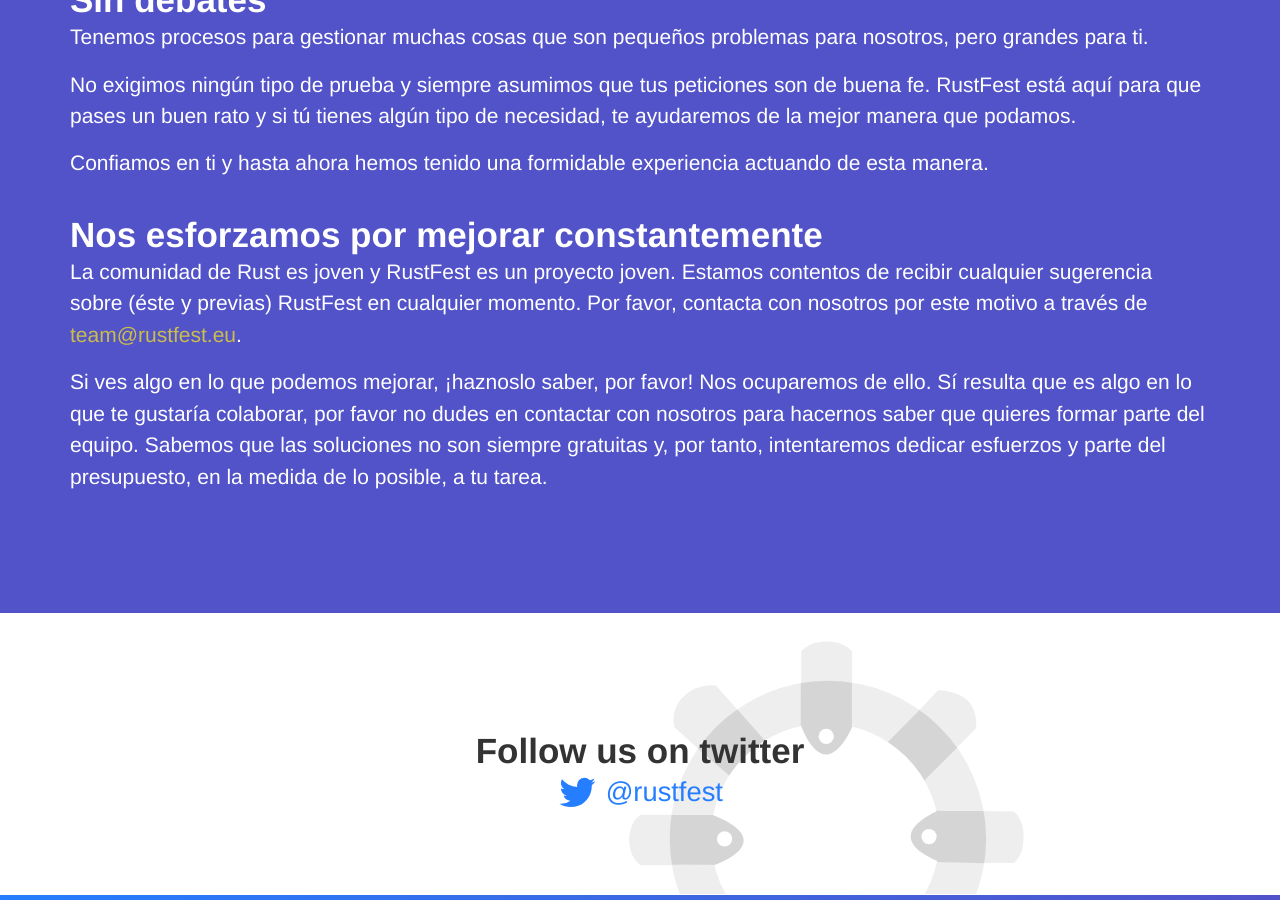
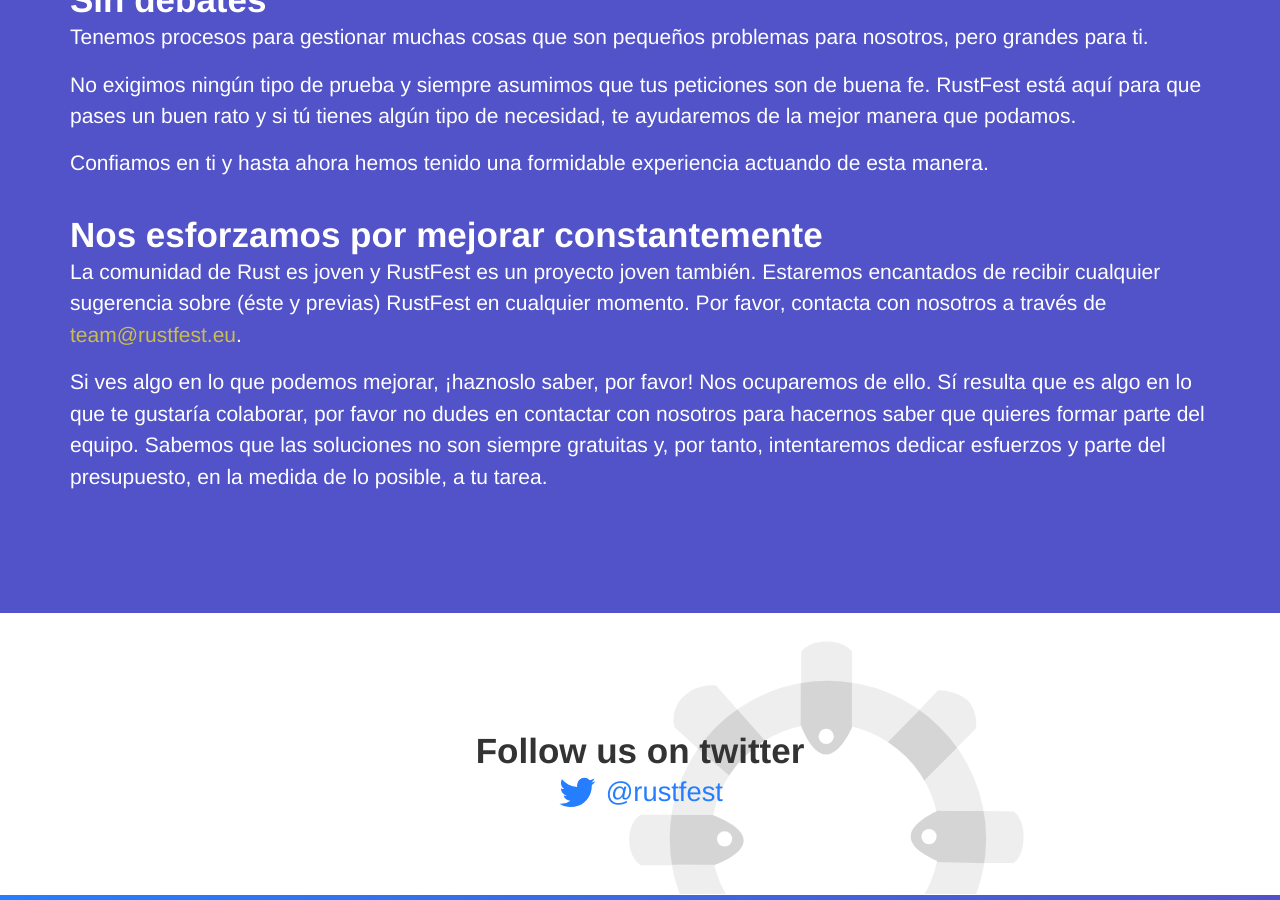
Before and after one commit to RustFestEU/barcelona.rustfest.eu, a Jekyll site: the page built from diversity.es.md, in a window 1280 px wide and 900 px high, scrolled down 1910 px. Built offline with Jekyll 4.4.1, drawn with Linux system fonts in a browser that asks for light colours; nearby versions of some CDN libraries.

Commit message:
Update diversity.es.md
Co-Authored-By: Roberto Huertas <roberto.huertas@outlook.com>

```diff
--- a/diversity.es.md
+++ b/diversity.es.md
@@ -51,6 +51,6 @@
 
 ## Nos esforzamos por mejorar constantemente
 
-La comunidad de Rust es joven y RustFest es un proyecto joven. Estamos contentos de recibir cualquier sugerencia sobre (éste y previas) RustFest en cualquier momento. Por favor, contacta con nosotros por este motivo a través de [team@rustfest.eu](mailto:team@rustfest.eu).
+La comunidad de Rust es joven y RustFest es un proyecto joven también. Estaremos encantados de recibir cualquier sugerencia sobre (éste y previas) RustFest en cualquier momento. Por favor, contacta con nosotros a través de [team@rustfest.eu](mailto:team@rustfest.eu).
 
 Si ves algo en lo que podemos mejorar, ¡haznoslo saber, por favor! Nos ocuparemos de ello. Sí resulta que es algo en lo que te gustaría colaborar, por favor no dudes en contactar con nosotros para hacernos saber que quieres formar parte del equipo. Sabemos que las soluciones no son siempre gratuitas y, por tanto, intentaremos dedicar esfuerzos y parte del presupuesto, en la medida de lo posible, a tu tarea.
```
